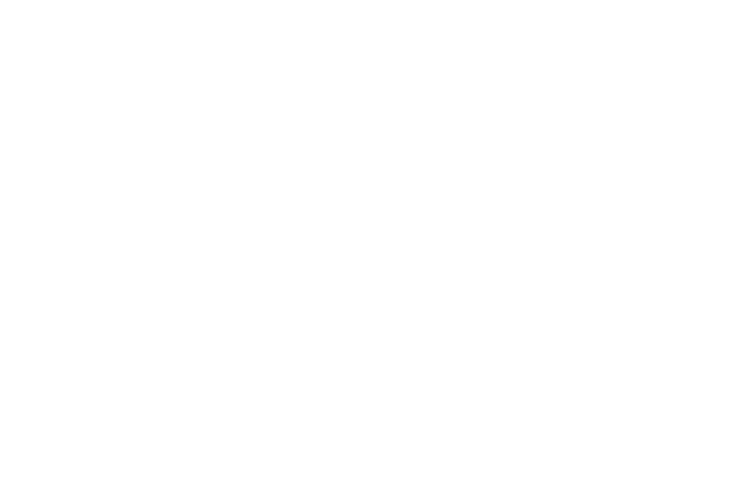
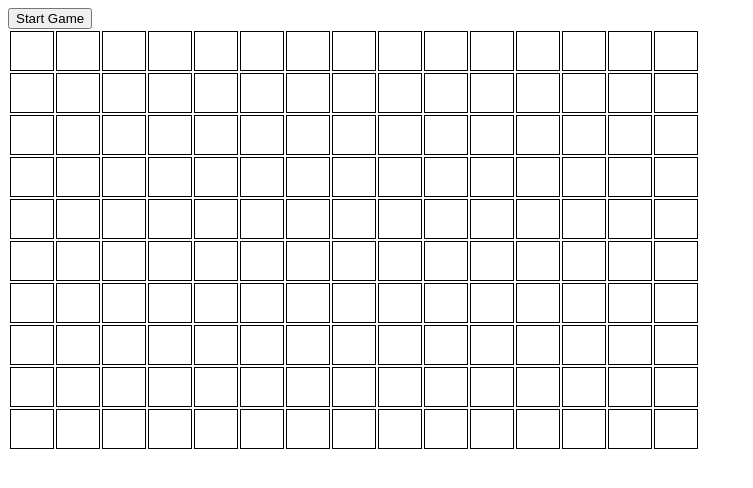
Before and after one commit to nickmask/frogger, a website built with webpack: page index.html in a window 1280 px wide. Shown: the whole page, without its empty margins (0-753 px from the left). Built offline with nearby package versions, Linux system fonts and the light colour scheme.

Commit message:
Create board and start button

```diff
--- a/app.js
+++ b/app.js
@@ -0,0 +1,3 @@
+import createFrogger from './utils/create-frogger-board.js'
+
+createFrogger(10)
--- a/index.html
+++ b/index.html
@@ -4,6 +4,6 @@
   </head>
   <body>
     <script src="bundle.js"></script>
-
+    <button class='start'>Start Game</button>
   </body>
 </html>
--- a/main.css
+++ b/main.css
@@ -0,0 +1,9 @@
+td {
+  border: 1px black solid;
+  height: 40px;
+  width: 40px;
+}
+
+.frogger {
+  background-image: url('http://www.codeproject.com/KB/silverlight/FroggerInSilverlight/frog.png')
+}
--- a/package.json
+++ b/package.json
@@ -16,7 +16,9 @@
     "url": "https://github.com/nickmask/frogger/issues"
   },
   "homepage": "https://github.com/nickmask/frogger#readme",
-  "dependencies": {},
+  "dependencies": {
+    "webpack": "^1.13.1"
+  },
   "devDependencies": {
     "babel-core": "^6.10.4",
     "babel-loader": "^6.2.4",
--- /dev/null
+++ b/utils/create-frogger-board.js
@@ -0,0 +1,15 @@
+export default function (size) {
+  const tbl = document.createElement('table')
+  const tblBody = document.createElement('tbody')
+  for (let i = 0; i < size; i++) {
+    const row = document.createElement('tr')
+    for (let j = 0; j < size * 1.5; j++) {
+      const cell = document.createElement('td')
+      cell.setAttribute('id', `x${i}y${j}`)
+      row.appendChild(cell)
+    }
+    tblBody.appendChild(row)
+  }
+  tbl.appendChild(tblBody)
+  document.body.appendChild(tbl)
+}
--- /dev/null
+++ b/utils/create-frogger.js
@@ -0,0 +1,4 @@
+export default function () {
+  const startPos = Math.floor(Math.random() * 14)
+  document.getElementById(`x14y${startPos}`).className = 'frogger'
+}
--- /dev/null
+++ b/utils/start-button.js
@@ -0,0 +1 @@
+import createFrogger from './create-frogger'
```
